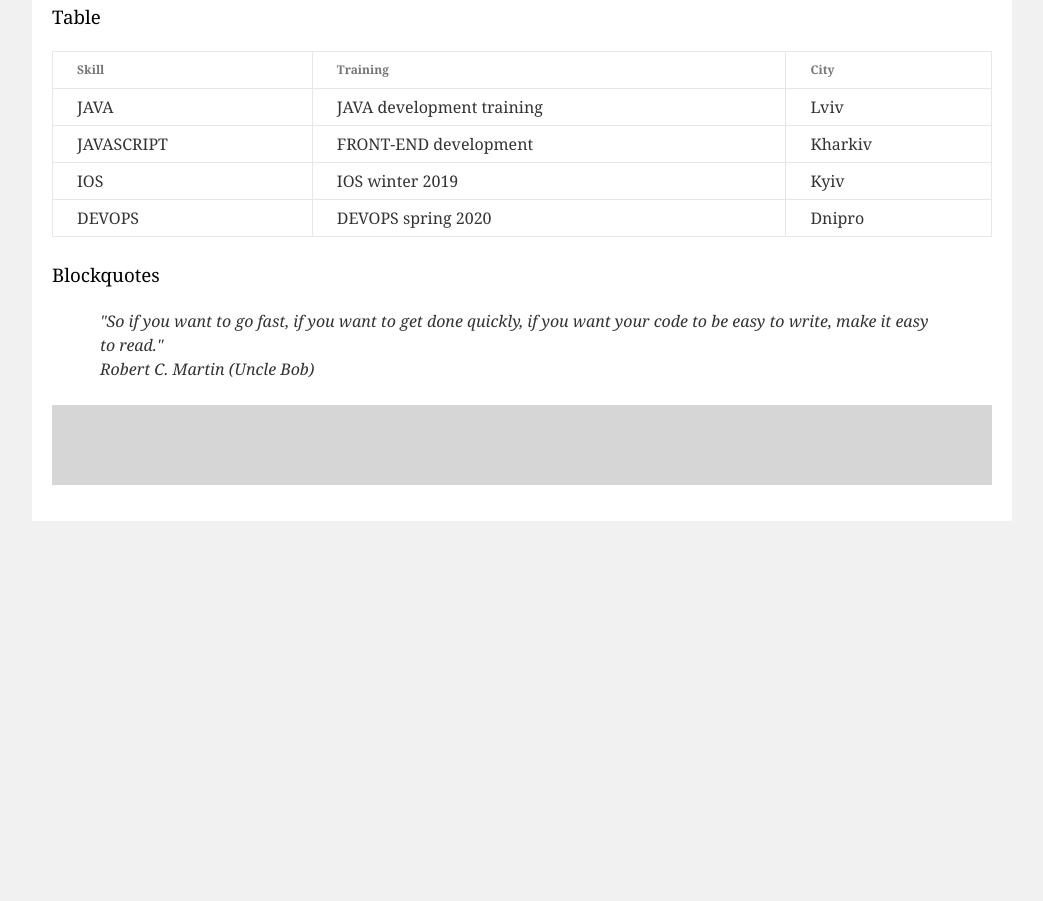
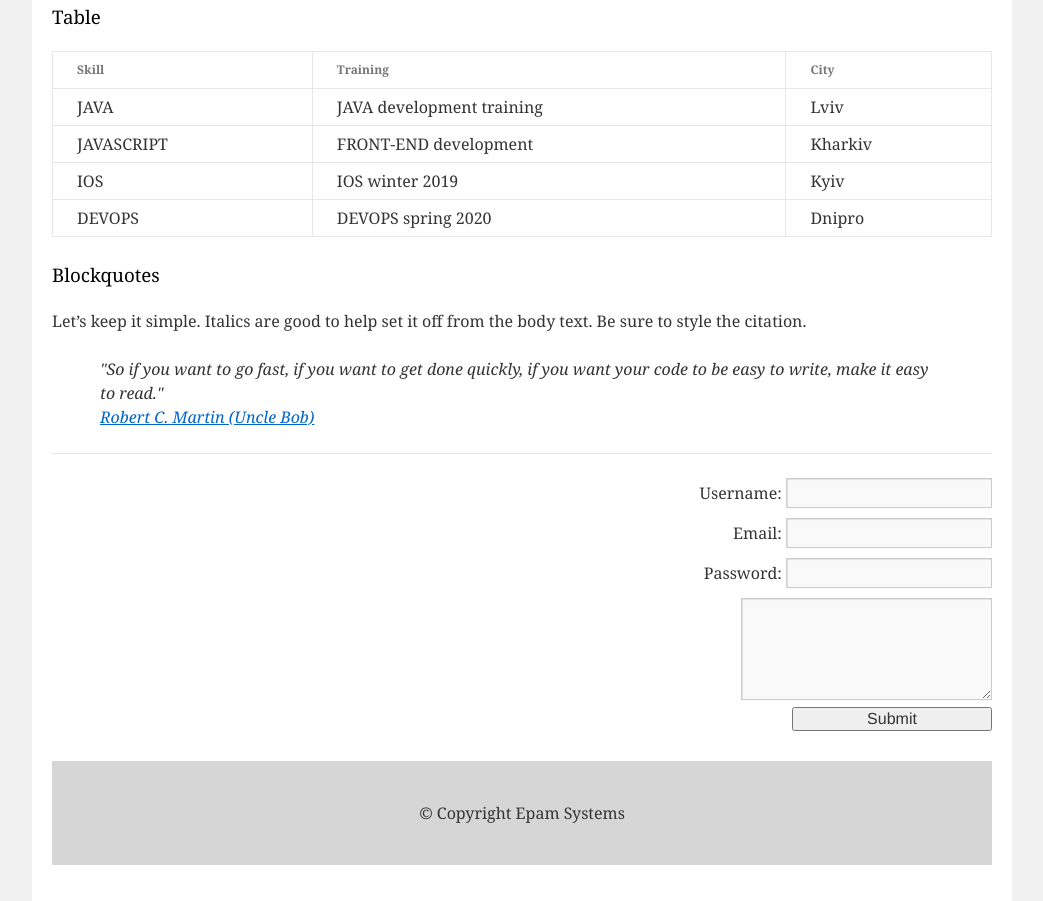
Before and after one commit to vvburik/FL-12, a plain HTML site: page FL12_HW1/homework/index.html in a window 1280 px wide. Shown: the part 2469-3370 px from the top of the page, without its empty margins (118-1161 px from the left). Before the commit the page ends 2990 px from the top, so only its background shows below. Drawn offline with Linux system fonts and the light colour scheme.

Commit message:
add form and copyright

```diff
--- a/FL12_HW1/homework/index.html
+++ b/FL12_HW1/homework/index.html
@@ -75,7 +75,6 @@
           </section>
           <hr>
 
-          <section>
             <article>
               <header>
                 <h2>Text formats</h2>
@@ -92,7 +91,6 @@
                 </article>
               </section>
             </article>
-          </section>
 
           <section>
             <h3>Preformatted Text</h3>
@@ -212,25 +210,29 @@ both      <b>spaces</b> and
 
             <section>
               <h3>Blockquotes</h3>
+              <p>Let’s keep it simple. Italics are good to help set it off from the body text. Be sure to style the citation.</p>
               <blockquote>
                 <p>"So if you want to go fast, if you want to get done quickly, if you want your code to be easy to write, make it easy to read."
                   <br>
-                    Robert C. Martin (Uncle Bob)
+                  <a href="#">Robert C. Martin (Uncle Bob)</a>
                 </p>
             </blockquote>
             </section>
+            <hr>
 
+            <section>
+              <form>
+                Username: <input type="text"><br>
+                Email: <input type="email"><br>
+                Password: <input type="password"><br>
+                <textarea rows="4" cols="23"></textarea><br>
+                <input type="submit" value="Submit">
 
-
-
-
-
-
-
-
-
+              </form>
+             </section>
 
           <footer>
+              &copy; Copyright Epam Systems
           </footer>
 
         </div>
```
